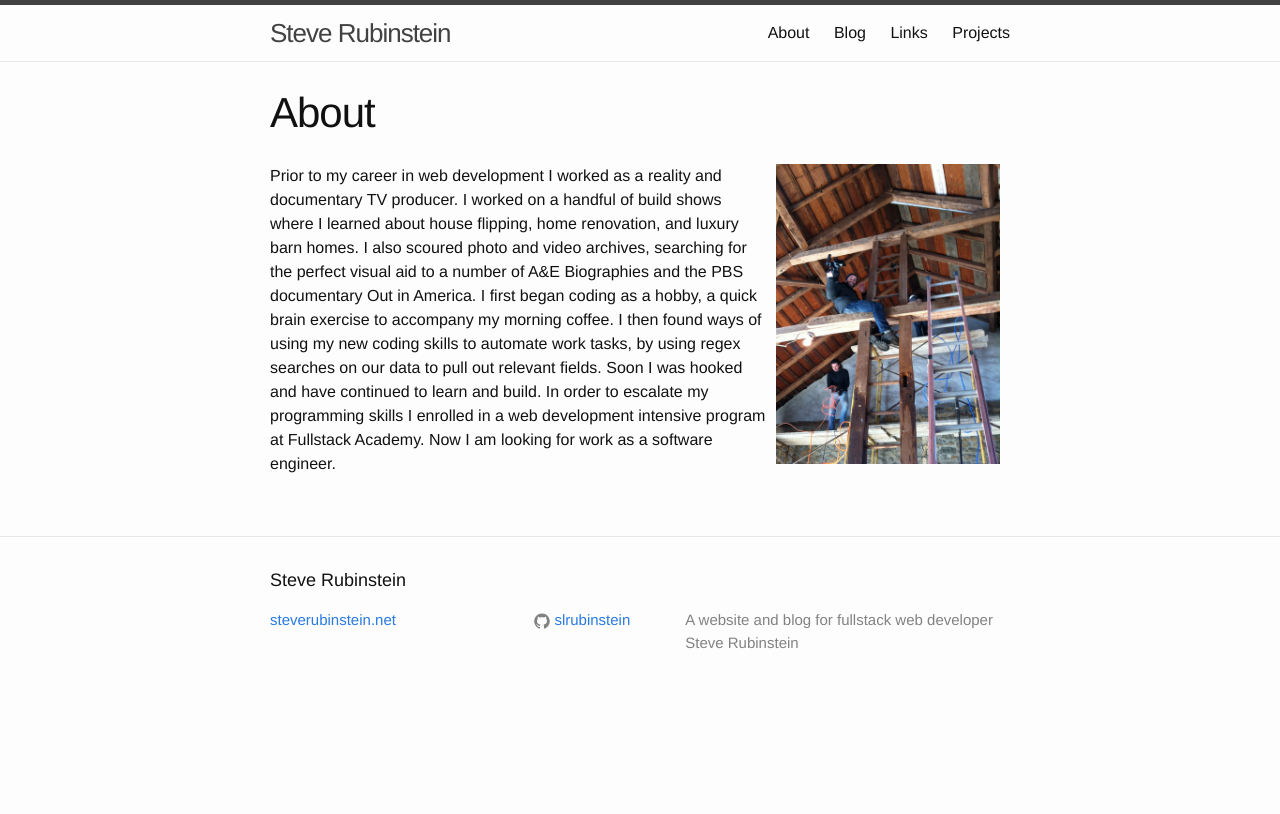
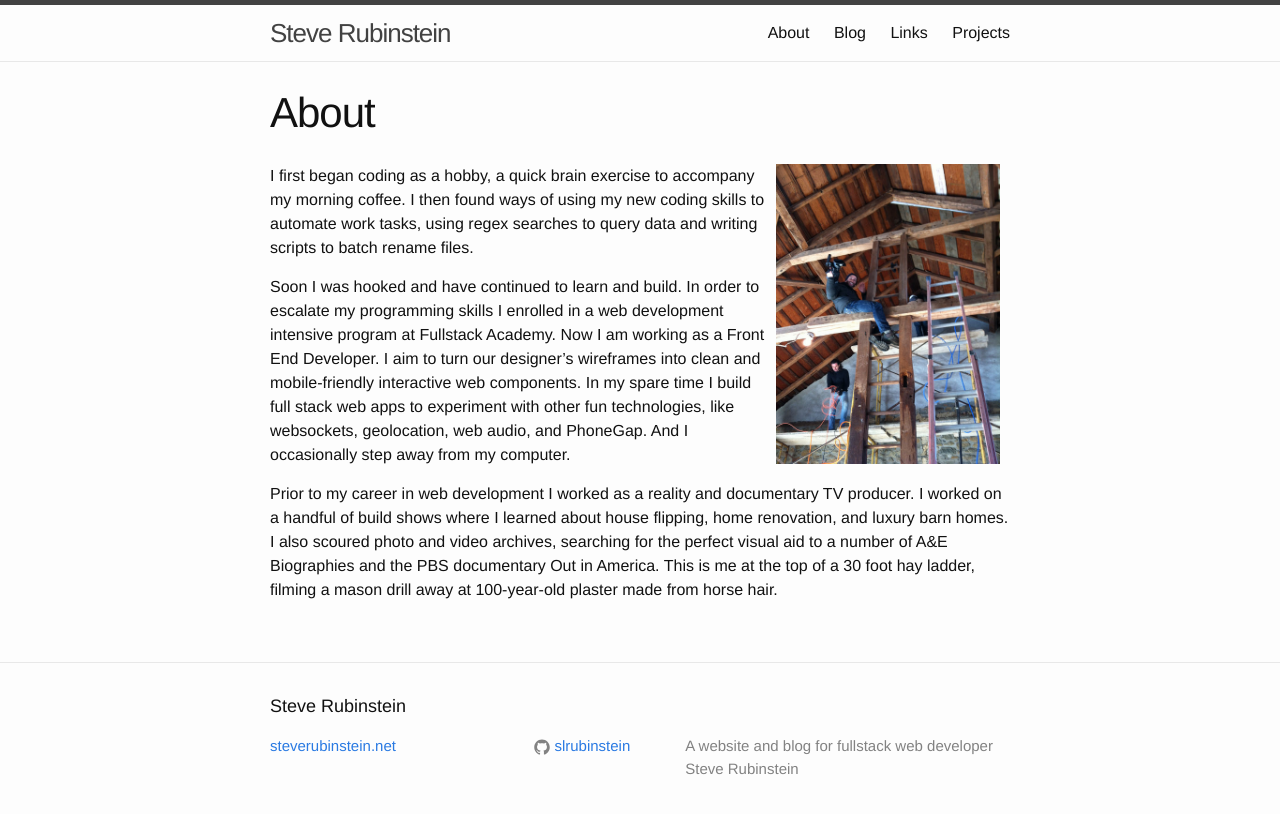
Before and after one commit to slrubinstein/slrubinstein.github.io, a Jekyll site: the page built from about.md, in a window 1280 px wide. Shown: the top 814 px of the page. Built offline with Jekyll 4.4.1, drawn with Linux system fonts in a browser that asks for light colours.

Commit message:
update home and about

```diff
--- a/about.md
+++ b/about.md
@@ -5,6 +5,9 @@ permalink: /about/
 ---
 
 <img id="barn-pic" src="../images/barn_photo.jpg" alt="Me in a barn" />
-Prior to my career in web development I worked as a reality and documentary TV producer. I worked on a handful of build shows where I learned about house flipping, home renovation, and luxury barn homes. I also scoured photo and video archives, searching for the perfect visual aid to a number of A&amp;E Biographies and the PBS documentary Out in America.
-I first began coding as a hobby, a quick brain exercise to accompany my morning coffee. I then found ways of using my new coding skills to automate work tasks, by using regex searches on our data to pull out relevant fields.
-Soon I was hooked and have continued to learn and build. In order to escalate my programming skills I enrolled in a web development intensive program at Fullstack Academy. Now I am looking for work as a software engineer.
+
+I first began coding as a hobby, a quick brain exercise to accompany my morning coffee. I then found ways of using my new coding skills to automate work tasks, using regex searches to query data and writing scripts to batch rename files.
+
+Soon I was hooked and have continued to learn and build. In order to escalate my programming skills I enrolled in a web development intensive program at Fullstack Academy. Now I am working as a Front End Developer. I aim to turn our designer's wireframes into clean and mobile-friendly interactive web components. In my spare time I build full stack web apps to experiment with other fun technologies, like websockets, geolocation, web audio, and PhoneGap. And I occasionally step away from my computer.
+
+Prior to my career in web development I worked as a reality and documentary TV producer. I worked on a handful of build shows where I learned about house flipping, home renovation, and luxury barn homes. I also scoured photo and video archives, searching for the perfect visual aid to a number of A&amp;E Biographies and the PBS documentary Out in America. This is me at the top of a 30 foot hay ladder, filming a mason drill away at 100-year-old plaster made from horse hair.
--- a/index.html
+++ b/index.html
@@ -3,10 +3,8 @@ layout: page
 permalink: /
 ---
 
-Hello!
-
 <img id="profile-pic" src="images/rubinstein_3.jpg" alt="a picture of me" />
-My name is Steve. I am a front end web developer, though I've built projects across the full stack. I mostly work with Angular on the front end and Node, Express, and Mongo on the back end.
+I am a web developer, currently spending my days writing JavaScript on the front end of an Angular application.
 
 I have been coding for a year and a half and recently honed my skills at <a target="_blank" href="http://fullstackacademy.com">Fullstack Academy</a> in downtown New York.
 
```
